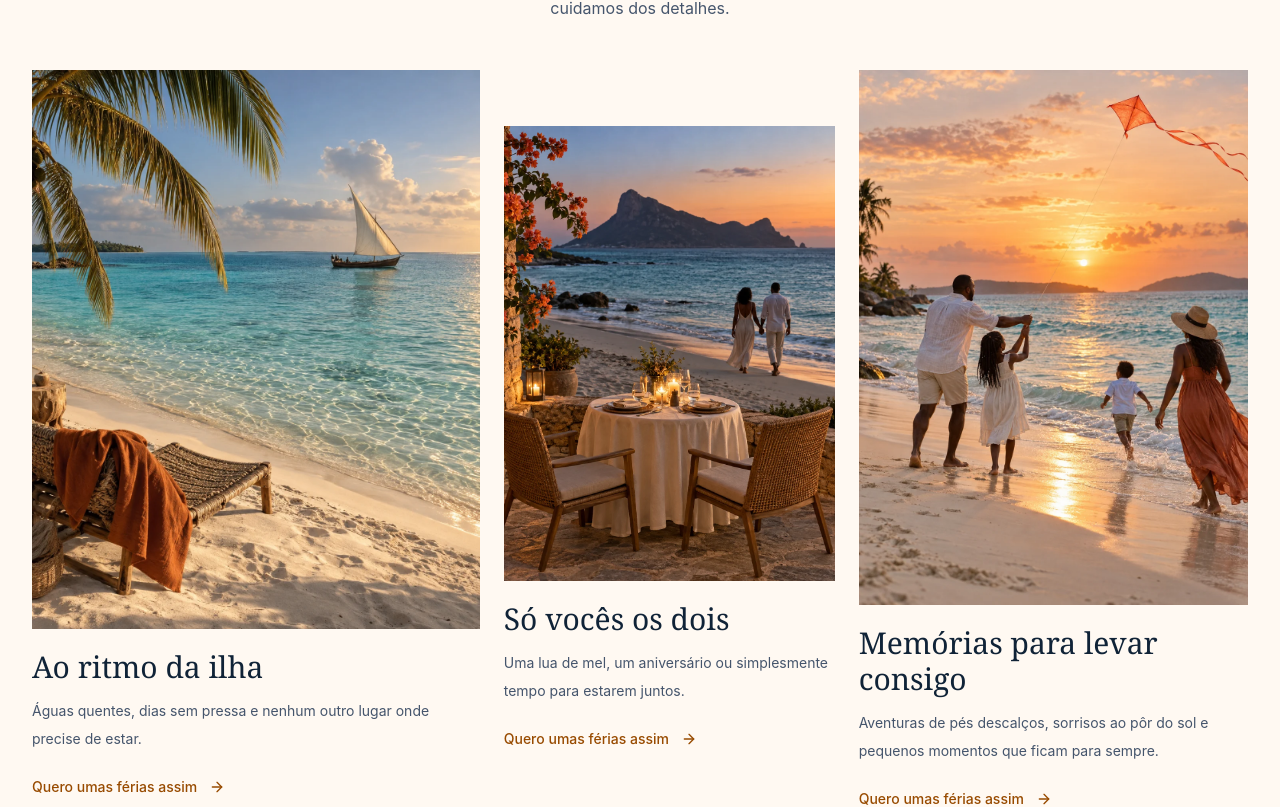
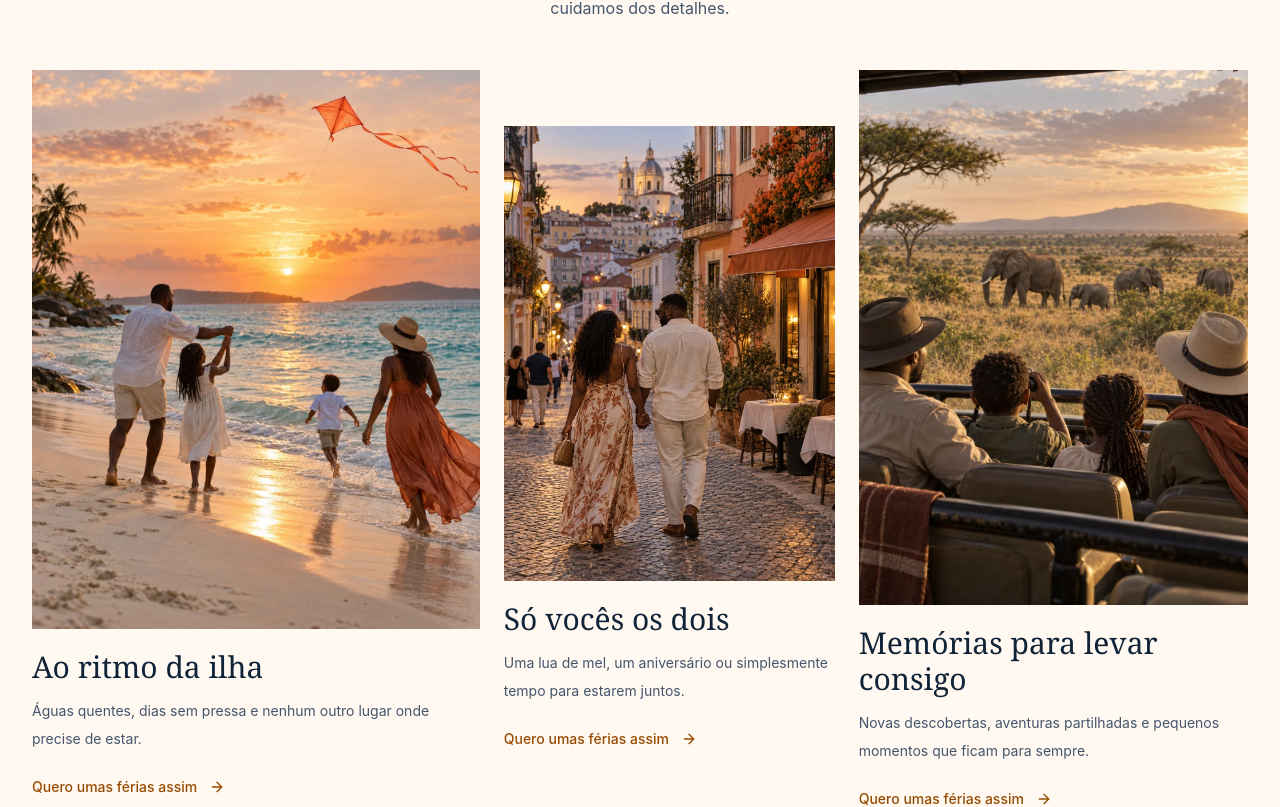
Before and after one commit to Sithoy/Destinos-ui, a React (Vite) app in the folder frontend/: page / in a window 1280 px wide. Shown: the part 2095-2902 px from the top of the page. Built offline with nearby package versions, Linux system fonts and the light colour scheme; no server answers.

Commit message:
Broaden holiday inspiration with city romance and family safari

```diff
--- a/frontend/src/locales/en.ts
+++ b/frontend/src/locales/en.ts
@@ -26,9 +26,9 @@ export const en = {
     escapeIntro: 'A little inspiration for the moments you want more of. We’ll take care of the details.',
     makeItMine: 'Make it my holiday',
     escapes: {
-      island: { title: 'On island time', text: 'Warm water, unhurried days, and nowhere else you need to be.', alt: 'A traditional sailing dhow on turquoise water beside a palm-fringed beach', interest: 'An island escape — destination to explore' },
-      romantic: { title: 'Just the two of you', text: 'A honeymoon, an anniversary, or simply a little time away together.', alt: 'A candlelit table for two beside the sea, with a couple walking along the beach at sunset', interest: 'A romantic getaway — destination to explore' },
-      family: { title: 'Memories to bring home', text: 'Barefoot adventures, sunset laughter, and little moments that stay with you.', alt: 'A family flying an orange kite on a tropical beach at sunset', interest: 'A family holiday — destination to explore' },
+      island: { title: 'On island time', text: 'Warm water, unhurried days, and nowhere else you need to be.', alt: 'A family flying an orange kite on a tropical beach at sunset', interest: 'An island escape — destination to explore' },
+      romantic: { title: 'Just the two of you', text: 'A honeymoon, an anniversary, or simply a little time away together.', alt: 'A couple walking hand in hand along a historic city street beside a warmly lit restaurant', interest: 'A romantic getaway — destination to explore' },
+      family: { title: 'Memories to bring home', text: 'New discoveries, shared adventures, and little moments that stay with you.', alt: 'A family watching elephants from a safari vehicle in the golden afternoon light', interest: 'A family holiday — destination to explore' },
     },
     eyebrow: 'From Mozambique to the world',
     imageAlt: 'Travellers walking towards overwater villas beside a turquoise ocean',
--- a/frontend/src/locales/pt.ts
+++ b/frontend/src/locales/pt.ts
@@ -26,9 +26,9 @@ export const pt = {
     escapeIntro: 'Um pouco de inspiração para os momentos que quer viver. Nós cuidamos dos detalhes.',
     makeItMine: 'Quero umas férias assim',
     escapes: {
-      island: { title: 'Ao ritmo da ilha', text: 'Águas quentes, dias sem pressa e nenhum outro lugar onde precise de estar.', alt: 'Um dhow à vela em águas azul-turquesa junto a uma praia com palmeiras', interest: 'Uma escapada numa ilha — destino por definir' },
-      romantic: { title: 'Só vocês os dois', text: 'Uma lua de mel, um aniversário ou simplesmente tempo para estarem juntos.', alt: 'Uma mesa para dois à luz das velas junto ao mar, com um casal a passear na praia ao pôr do sol', interest: 'Uma escapada romântica — destino por definir' },
-      family: { title: 'Memórias para levar consigo', text: 'Aventuras de pés descalços, sorrisos ao pôr do sol e pequenos momentos que ficam para sempre.', alt: 'Uma família a lançar um papagaio de papel laranja numa praia tropical ao pôr do sol', interest: 'Férias em família — destino por definir' },
+      island: { title: 'Ao ritmo da ilha', text: 'Águas quentes, dias sem pressa e nenhum outro lugar onde precise de estar.', alt: 'Uma família a lançar um papagaio de papel laranja numa praia tropical ao pôr do sol', interest: 'Uma escapada numa ilha — destino por definir' },
+      romantic: { title: 'Só vocês os dois', text: 'Uma lua de mel, um aniversário ou simplesmente tempo para estarem juntos.', alt: 'Um casal de mãos dadas numa rua histórica junto a um restaurante iluminado ao anoitecer', interest: 'Uma escapada romântica — destino por definir' },
+      family: { title: 'Memórias para levar consigo', text: 'Novas descobertas, aventuras partilhadas e pequenos momentos que ficam para sempre.', alt: 'Uma família a observar elefantes num veículo de safari à luz dourada da tarde', interest: 'Férias em família — destino por definir' },
     },
     eyebrow: 'De Moçambique para o mundo',
     imageAlt: 'Viajantes a caminhar em direcção a villas sobre um oceano azul-turquesa',
--- a/frontend/src/pages/ClassicHome.tsx
+++ b/frontend/src/pages/ClassicHome.tsx
@@ -6,9 +6,9 @@ import type { InquiryKind } from '../types';
 import { Button, SmartImage } from '../components/ui';
 
 const escapes = [
-  { key: 'island', image: '/images/dpm-island-time.webp' },
-  { key: 'romantic', image: '/images/dpm-romantic-escape.webp' },
-  { key: 'family', image: '/images/dpm-family-memories.webp' },
+  { key: 'island', image: '/images/dpm-family-memories.webp' },
+  { key: 'romantic', image: '/images/dpm-city-romance.webp' },
+  { key: 'family', image: '/images/dpm-family-safari.webp' },
 ] as const;
 const focusLink = 'focus-visible:outline focus-visible:outline-2 focus-visible:outline-offset-4 focus-visible:outline-[#a65300]';
 
```
Also changed, not shown: frontend/public/images/README.md, frontend/public/images/dpm-city-romance.webp (added), frontend/public/images/dpm-family-safari.webp (added).
